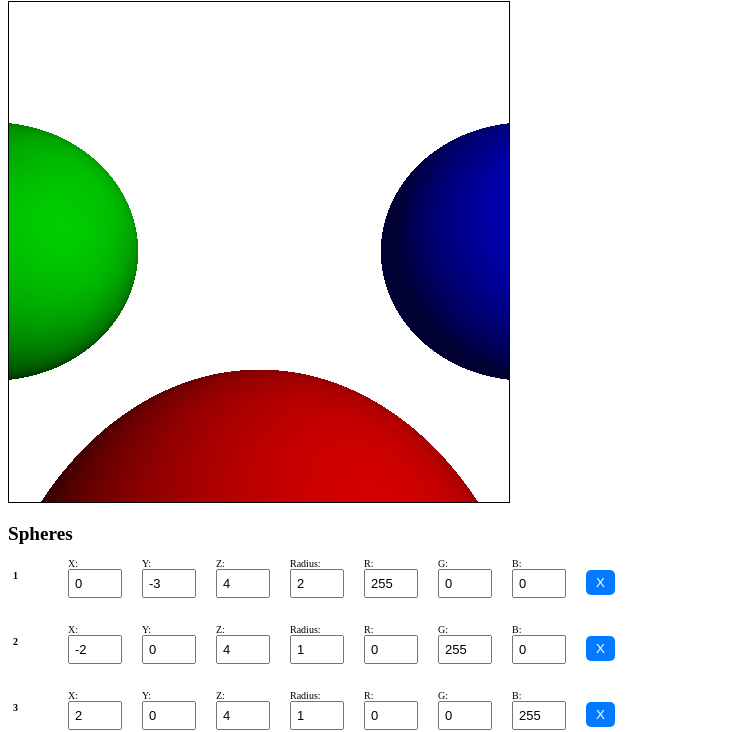
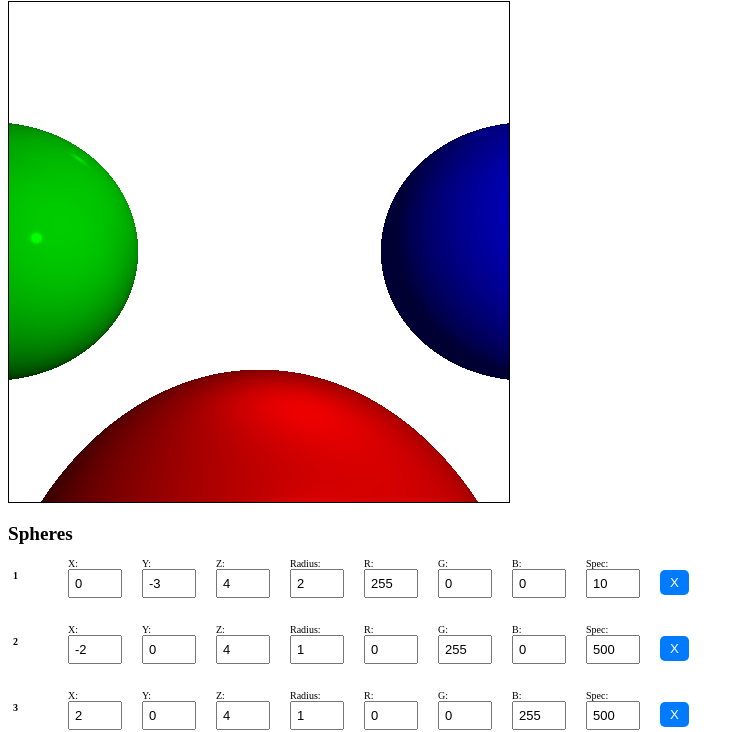
Before and after one commit to leravanna/graphics-programming, a website built with Vite: page index.html in a window 1280 px wide. Shown: the part 79-811 px from the top of the page, without its empty margins (0-744 px from the left). Built offline with nearby package versions, Linux system fonts and the light colour scheme.

Commit message:
specular added

```diff
--- a/index.html
+++ b/index.html
@@ -23,6 +23,7 @@
         <label>R: <input type="number" id="newSphereR" max="255" min="0"></label>
         <label>G: <input type="number" id="newSphereG" max="255" min="0"></label>
         <label>B: <input type="number" id="newSphereB" max="255" min="0"></label>
+        <label>Spec: <input type="number" id="newSphereS" max="2000" min="0"></label>
         <button id="addSphereButton">+</button></div>
 </div>
 
--- a/src/main.ts
+++ b/src/main.ts
@@ -2,9 +2,9 @@ import { renderScene } from './raytracing';
 import { Sphere, Vector, Color, Light } from './raytracing';
 
 let spheres = [
-    new Sphere(new Vector(0, -3, 4), 2, new Color(255, 0, 0)),
-    new Sphere(new Vector(-2, 0, 4), 1, new Color(0, 255, 0)),
-    new Sphere(new Vector(2, 0, 4), 1, new Color(0, 0, 255)),
+    new Sphere(new Vector(0, -3, 4), 2, new Color(255, 0, 0), 10),
+    new Sphere(new Vector(-2, 0, 4), 1, new Color(0, 255, 0), 500),
+    new Sphere(new Vector(2, 0, 4), 1, new Color(0, 0, 255), 500),
 ];
 
 let lights = [
@@ -20,7 +20,7 @@ const scene = {
 
 function updateSpheresList() {
     const spheresContainer = document.getElementById("spheresContainer")!;
-    spheresContainer.innerHTML = ""; // Очищаем контейнер
+    spheresContainer.innerHTML = "";
 
     scene.spheres.forEach((sphere, index) => {
         const sphereElement = document.createElement("div");
@@ -35,6 +35,7 @@ function updateSpheresList() {
       <label>R: <input type="number" id="sphere-color-r-${index}" value="${sphere.color.r}" max="255" min="0"></label>
       <label>G: <input type="number" id="sphere-color-g-${index}" value="${sphere.color.g}" max="255" min="0"></label>
       <label>B: <input type="number" id="sphere-color-b-${index}" value="${sphere.color.b}" max="255" min="0"></label>
+      <label>Spec: <input type="number" id="sphere-color-s-${index}" value="${sphere.specular}" max="2000" min="0"></label>
       <button id="delete-sphere-${index}">X</button>
       </div>
     `;
@@ -47,6 +48,7 @@ function updateSpheresList() {
         (document.getElementById(`sphere-color-r-${index}`) as HTMLInputElement).addEventListener("input", () => updateSphere(index));
         (document.getElementById(`sphere-color-g-${index}`) as HTMLInputElement).addEventListener("input", () => updateSphere(index));
         (document.getElementById(`sphere-color-b-${index}`) as HTMLInputElement).addEventListener("input", () => updateSphere(index));
+        (document.getElementById(`sphere-color-s-${index}`) as HTMLInputElement).addEventListener("input", () => updateSphere(index));
 
         (document.getElementById(`delete-sphere-${index}`) as HTMLButtonElement).addEventListener("click", () => {
             deleteSphere(index);
@@ -91,13 +93,12 @@ document.getElementById("addSphereButton")?.addEventListener("click", () => {
     const g = parseInt((document.getElementById("newSphereG") as HTMLInputElement).value);
     const b = parseInt((document.getElementById("newSphereB") as HTMLInputElement).value);
 
-    const newSphere = new Sphere(new Vector(x, y, z), radius, new Color(r, g, b));
+    const newSphere = new Sphere(new Vector(x, y, z), radius, new Color(r, g, b), 500);
     scene.spheres.push(newSphere);
     updateSpheresList();
     renderScene(scene);
 });
 
-// Добавление нового источника света
 document.getElementById("addLightButton")?.addEventListener("click", () => {
     const type = (document.getElementById("newLightType") as HTMLSelectElement).value;
     const intensity = parseFloat((document.getElementById("newLightIntensity") as HTMLInputElement).value);
@@ -111,7 +112,6 @@ document.getElementById("addLightButton")?.addEventListener("click", () => {
     renderScene(scene);
 });
 
-// Функция для обновления параметров сферы
 function updateSphere(index: number) {
     const sphere = scene.spheres[index];
     sphere.center.x = parseFloat((document.getElementById(`sphere-center-x-${index}`) as HTMLInputElement).value);
@@ -121,11 +121,11 @@ function updateSphere(index: number) {
     sphere.color.r = parseInt((document.getElementById(`sphere-color-r-${index}`) as HTMLInputElement).value);
     sphere.color.g = parseInt((document.getElementById(`sphere-color-g-${index}`) as HTMLInputElement).value);
     sphere.color.b = parseInt((document.getElementById(`sphere-color-b-${index}`) as HTMLInputElement).value);
+    sphere.specular = parseInt((document.getElementById(`sphere-color-s-${index}`) as HTMLInputElement).value);
 
     renderScene(scene);
 }
 
-// Функция для обновления параметров освещения
 function updateLight(index: number) {
     const light = scene.lights[index];
     light.intensity = parseFloat((document.getElementById(`light-intensity-${index}`) as HTMLInputElement).value);
--- a/src/raytracing.ts
+++ b/src/raytracing.ts
@@ -54,11 +54,13 @@ export class Sphere {
     center: Vector;
     radius: number;
     color: Color;
+    specular: number;
 
-    constructor(center: Vector, radius: number, color: Color) {
+    constructor(center: Vector, radius: number, color: Color, specular: number) {
         this.center = center;
         this.radius = radius;
         this.color = color;
+        this.specular = specular;
     }
 }
 
@@ -165,7 +167,10 @@ function traceRay(rayOrigin: Vector, rayDirection: Vector, minT: number, maxT: n
     const point = rayOrigin.add(rayDirection.mul(closestIntersectionDistance));
     let normal = point.sub((closestSphere as Sphere).center);
     normal = normal.mul(1.0 / normal.length());
-    return (closestSphere as Sphere).color.mul(computeLighting(point, normal, lights));
+
+    const view = rayDirection.mul(-1);
+    const computedLight = computeLighting(point, normal, lights, (closestSphere as Sphere).specular, view);
+    return (closestSphere as Sphere).color.mul(computedLight);
 }
 
 function intersectRayWithSphere(rayOrigin: Vector, rayDirection: Vector, sphere: Sphere): [number, number] {
@@ -184,7 +189,7 @@ function intersectRayWithSphere(rayOrigin: Vector, rayDirection: Vector, sphere:
     return solveQuadratic(a, b, discriminant);
 }
 
-function computeLighting(point: Vector, normal: Vector, sceneLights: Light[]): number {
+function computeLighting(point: Vector, normal: Vector, sceneLights: Light[], specular: number, viewVector: Vector): number {
     let intensity = 0;
     sceneLights.forEach((light) => {
         if (light.type === lightTypes.ambient) {
@@ -200,10 +205,22 @@ function computeLighting(point: Vector, normal: Vector, sceneLights: Light[]): n
                 return;
             }
 
+            //diffuse light
             let normalDotL = normal.dot(vectorL);
             if (normalDotL > 0) {
                 intensity += (light.intensity * normalDotL) / (normal.length() * vectorL.length());
             }
+
+            //specular light
+            if (specular > 0){
+                const vectorR = normal.mul(2*normalDotL).sub(vectorL);
+                const vectorRDotV = vectorR.dot(viewVector);
+                if (vectorRDotV > 0) {
+                    intensity += light.intensity * Math.pow(vectorRDotV / (vectorR.length() * viewVector.length()), specular);
+                }
+
+            }
+
         }
     });
     return intensity;
```
